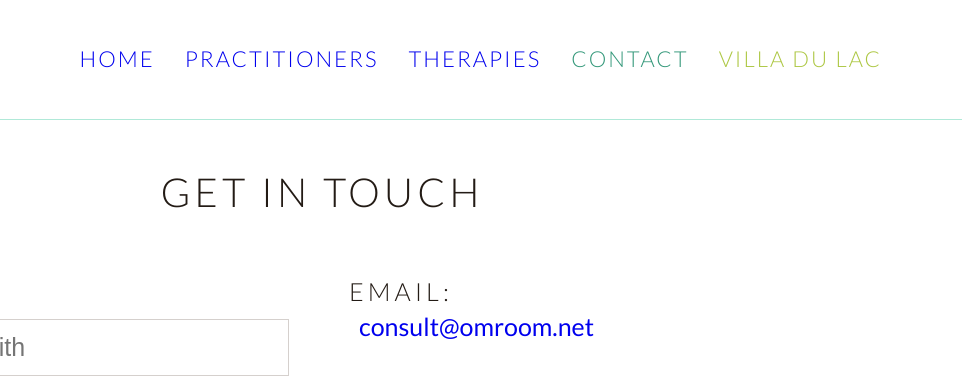
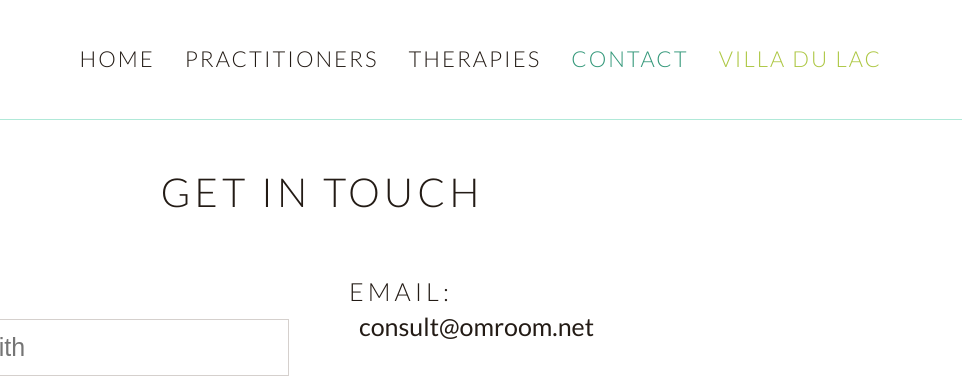
Before and after one commit to cooperda00/omroom, a Gatsby site: page /contact in a window 1280 px wide. Shown: the top 381 px of the page, 318-1280 px from the left. Built offline with nearby package versions, Linux system fonts and the light colour scheme; Gatsby itself is replaced by a stand-in of ours.

Commit message:
change to link color

```diff
--- a/src/components/Layout/base.css
+++ b/src/components/Layout/base.css
@@ -28,13 +28,15 @@ h3,
 h4,
 h5,
 div,
-p {
+p,
+a {
   color: hsl(24, 24%, 11%);
 }
 
 a:link,
 a:visited {
   text-decoration: none;
+  color: hsl(24, 24%, 11%);
 }
 
 a:visited {
```
